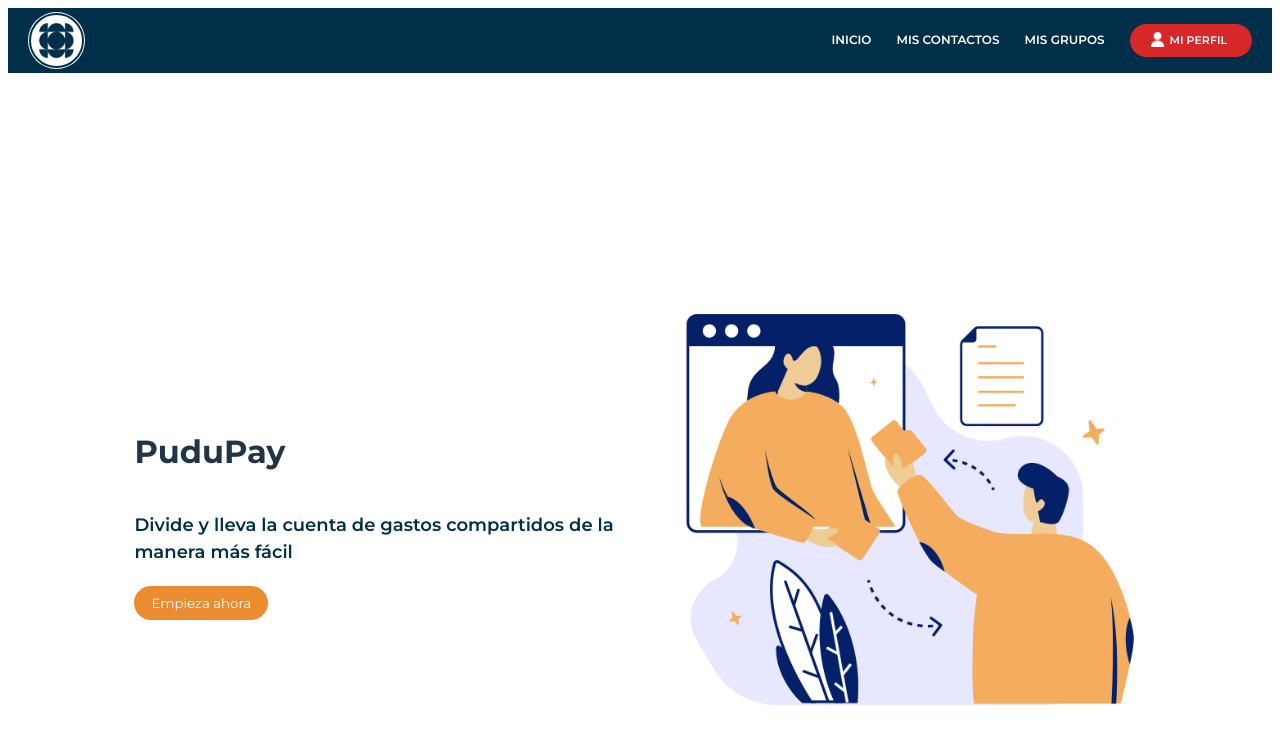
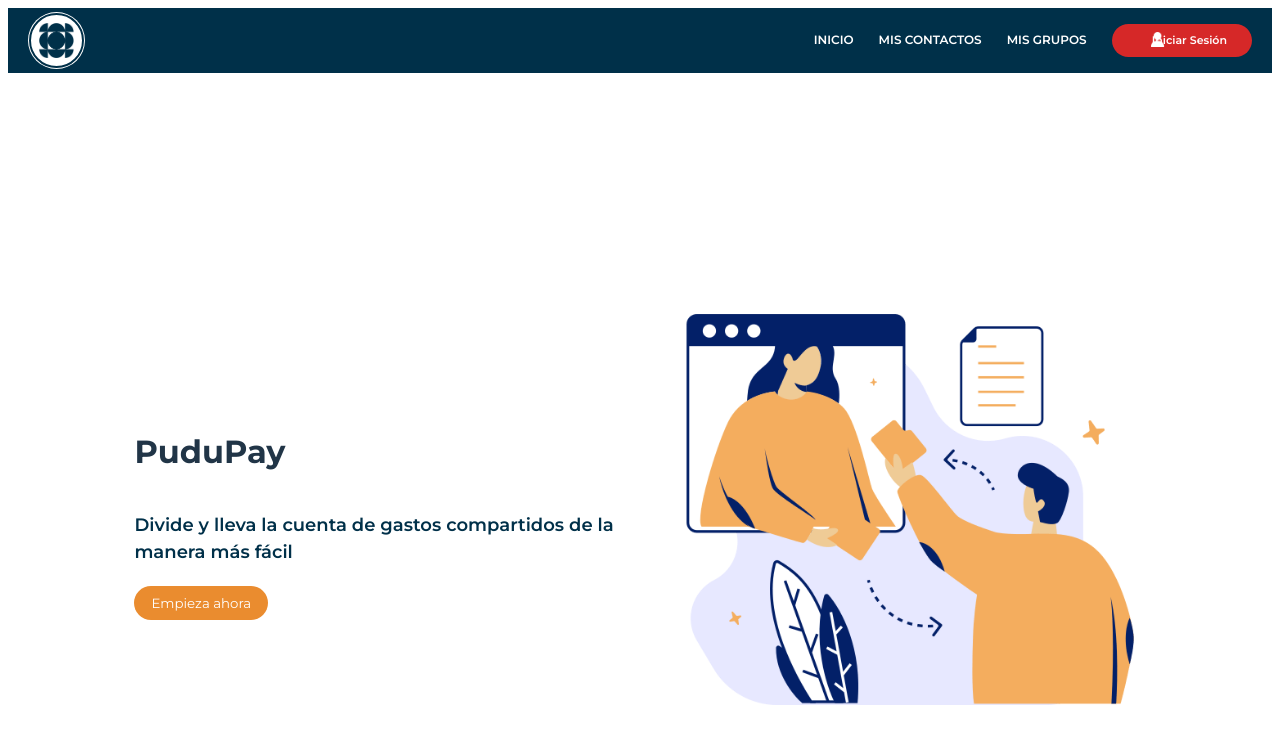
Before and after one commit to DafneValdivia/Frontend-DesarrolloSoftware, a React (Vite) app: page / in a window 1280 px wide. Shown: the top 744 px of the page. Built offline with nearby package versions, Linux system fonts and the light colour scheme; no server answers.

Commit message:
listo? problemas credenciales?

```diff
--- a/src/auth0Provider.jsx
+++ b/src/auth0Provider.jsx
@@ -3,8 +3,9 @@
 import { Auth0Provider } from '@auth0/auth0-react';
 
 const Auth0ProviderWithHistory = ({ children }) => {
-  const domain = import.meta.env.AUTH0_DOMAIN;
-  const clientId = import.meta.env.AUTH0_CLIENT_ID;
+  const domain = import.meta.env.VITE_AUTH0_DOMAIN;
+  const clientId = import.meta.env.VITE_AUTH0_CLIENT_ID;
+  const callbackUrl = import.meta.env.VITE_AUTH0_CALLBACK_URL;
 
   const navigate = useNavigate();
 
@@ -19,9 +20,7 @@
       authorizationParams={{
         redirect_uri: window.location.origin,
       }}
-      onRedirectCallback={(appState) => {
-        navigate(appState?.returnTo || window.location.pathname);
-      }}
+      onRedirectCallback={onRedirectCallback}
     >
       {children}
     </Auth0Provider>
--- a/src/components/Navbar.jsx
+++ b/src/components/Navbar.jsx
@@ -2,8 +2,11 @@
 import './Navbar.css';
 import LogoPuduPay from "./../assets/logo.png";
 import MemberLogo from "./../assets/member.png";
+import { useAuth0 } from '@auth0/auth0-react';
 
 const Navbar = () => {
+    const { loginWithRedirect, logout, isAuthenticated } = useAuth0();
+
     return (
         <nav className="navbar">
             <div className="logo-out">
@@ -15,9 +18,17 @@
                 <a className="mis-botones" href="/" >INICIO</a>
                 <a className="mis-botones" href="/mycontacts">MIS CONTACTOS</a>
                 <a className="mis-botones" href="/yourgroups">MIS GRUPOS</a>
-                <a id="mi-perfil" href="#perfil">
-                <img src={MemberLogo} alt="Icono de perfil" className="profile-icon" />
-                MI PERFIL</a>
+                <a  id="mi-perfil"
+                    href="#perfil"
+                    onClick={() =>
+                        isAuthenticated
+                            ? logout({ returnTo: window.location.origin })
+                            : loginWithRedirect()
+                    }
+                >
+                    <img src={MemberLogo} alt="Icono de perfil" className="profile-icon" />
+                    {isAuthenticated ? 'Cerrar Sesión' : 'Iniciar Sesión'}
+                </a>
             </div>
         </nav>
     );
```
